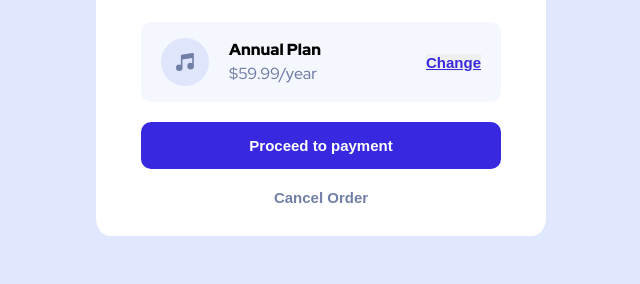
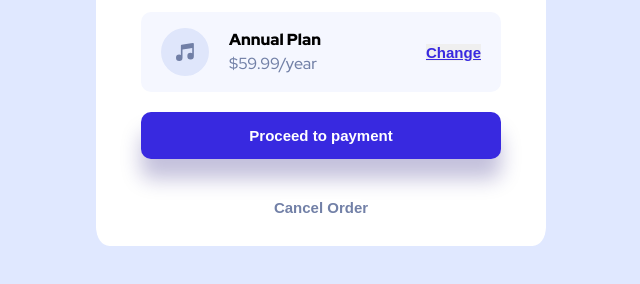
Before and after one commit to bielmariano/order-summary-component, a plain HTML site: page index.html in a window 1280 px wide. Shown: the part 474-758 px from the top of the page, without its empty margins (319-959 px from the left). Drawn offline with Linux system fonts and the light colour scheme.

Commit message:
button shadow

```diff
--- a/style.css
+++ b/style.css
@@ -124,6 +124,8 @@ h4 {
   color: white;
   padding: 1.5rem;
   border-radius: 10px;
+  box-shadow: 0 20px 20px 0 rgba(26, 17, 120, 0.26);
+  margin-bottom: 2rem;
 }
 
 .button-proceed:hover {
```
